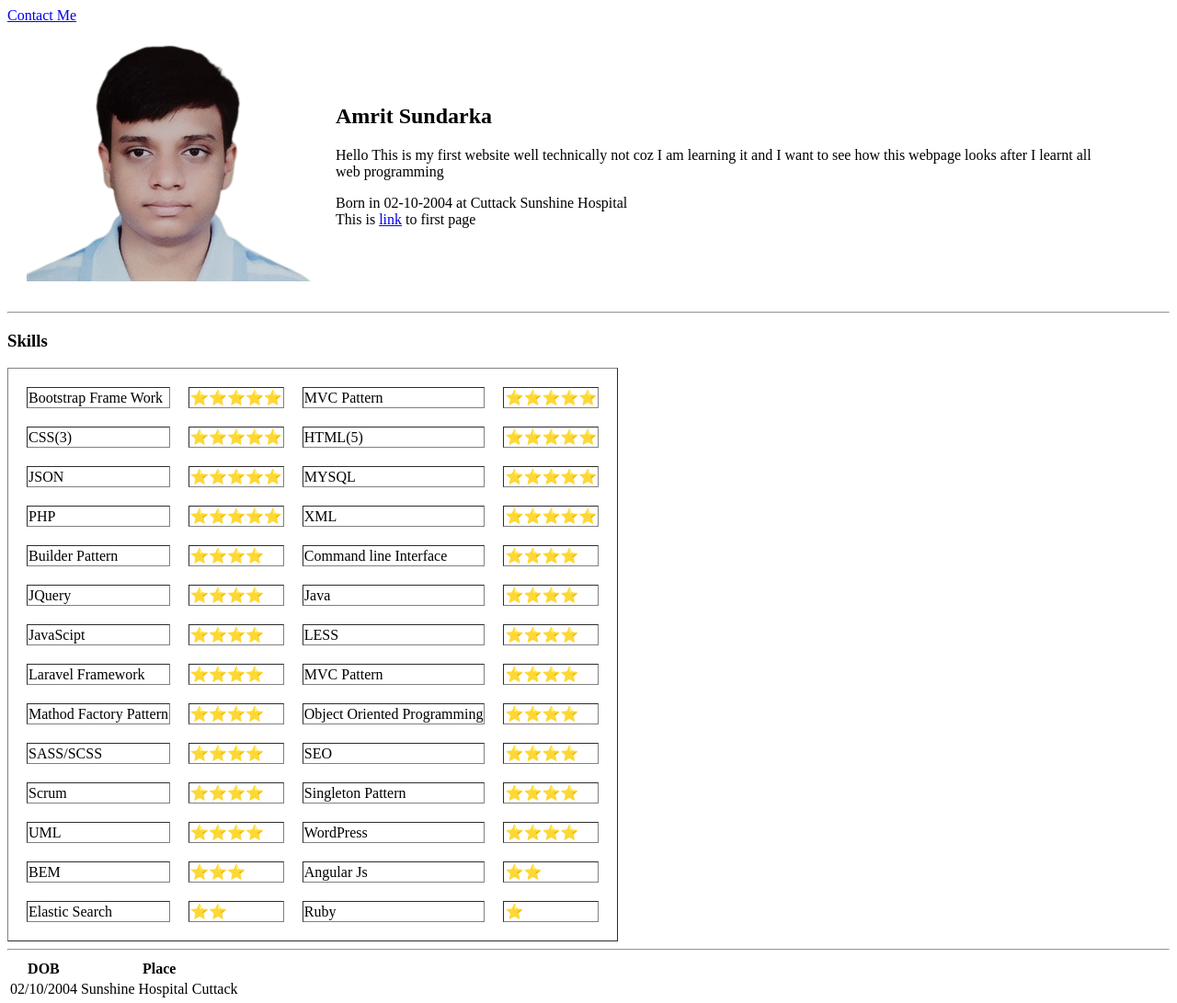
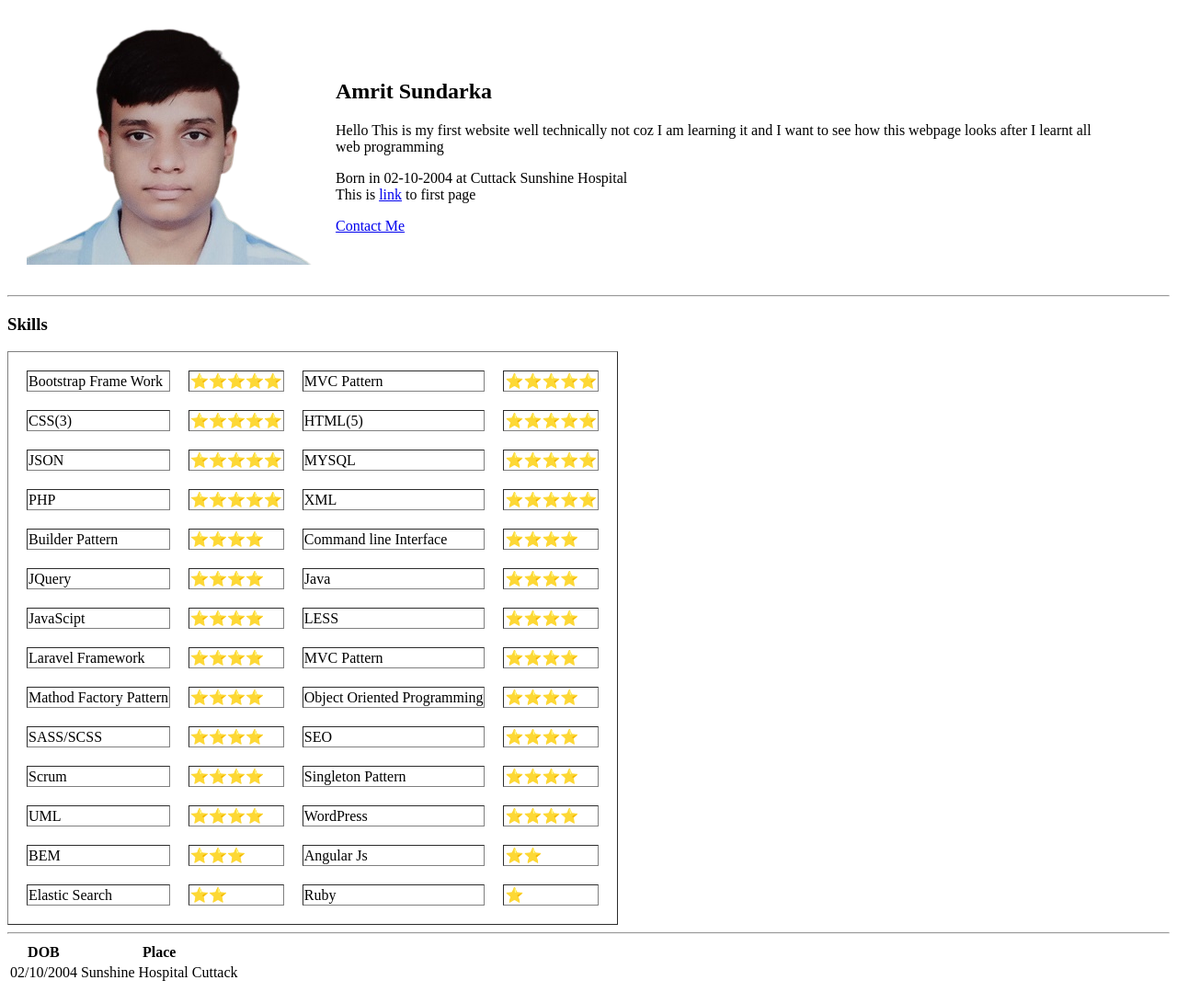
Before and after one commit to Amrit02102004/CV, a plain HTML site: page index.html in a window 1280 px wide. Shown: the whole page at 92% size. Drawn offline with Linux system fonts and the light colour scheme.

Commit message:
Update index.html

```diff
--- a/index.html
+++ b/index.html
@@ -19,8 +19,8 @@
             <p>
                 Born in 02-10-2004 at Cuttack Sunshine Hospital<br />
                 This is <a href="page1.html">link</a> to first page
-            </p></td></tr>
-            <a href="\Contact Me\contac.html">Contact Me</a>
+            </p><a href="\Contact Me\contac.html">Contact Me</a></td></tr>
+
     </table>
 
 
```
